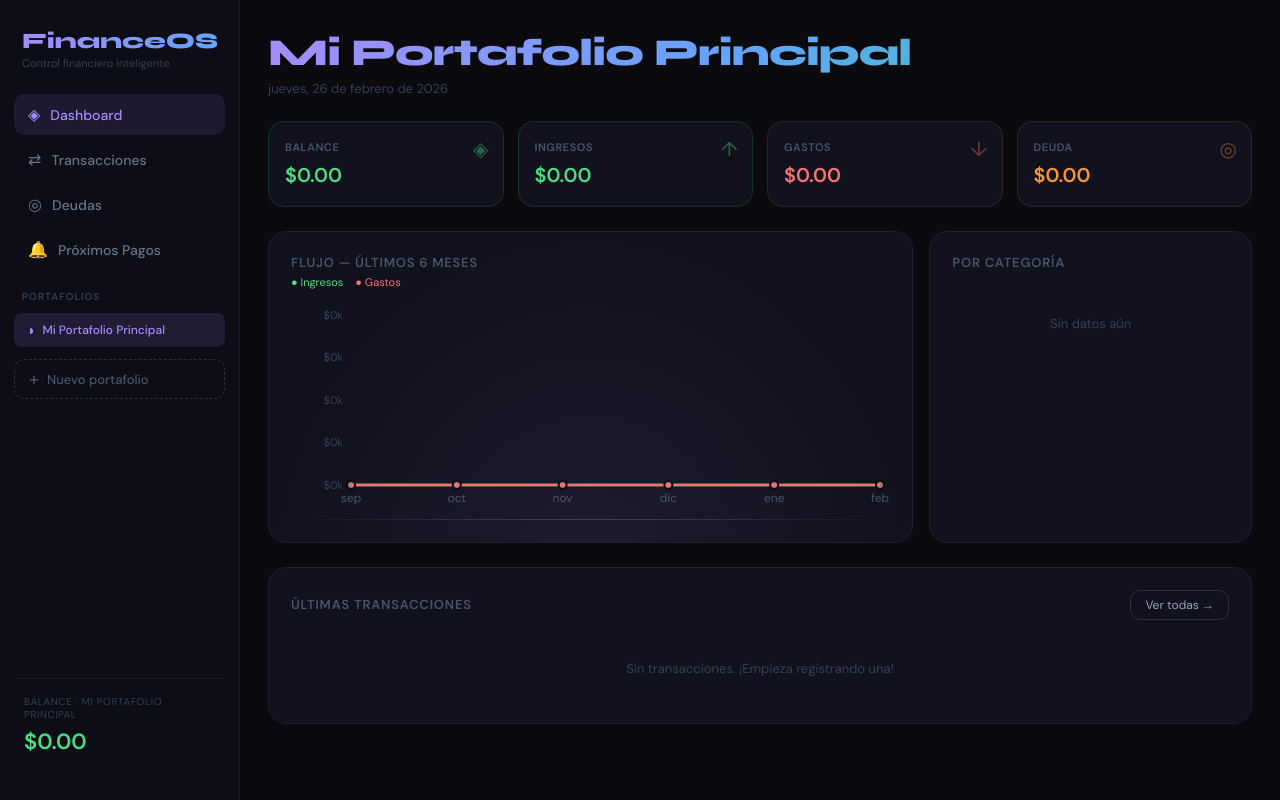
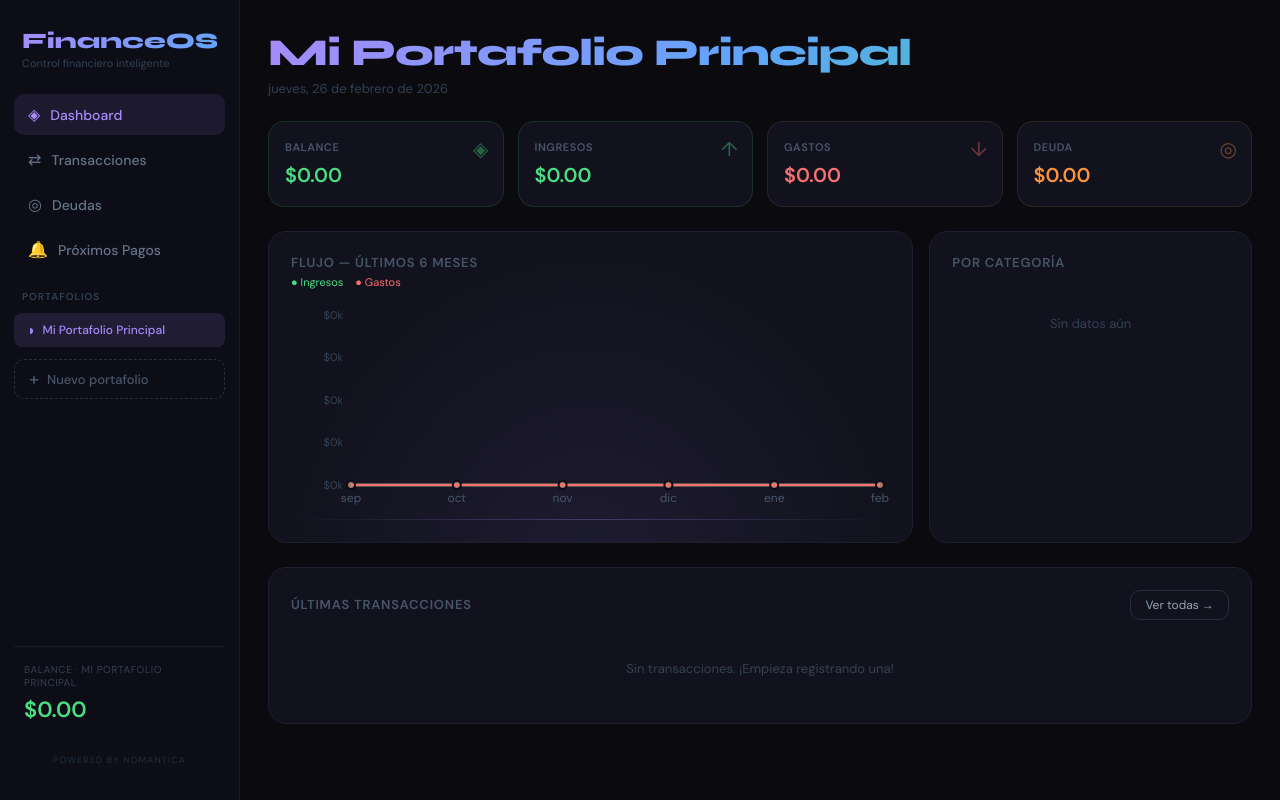
Before and after one commit to andreydial01-hash/FinanCeo, a React (Vite) app: page / in a window 1280 px wide. Built offline with nearby package versions, Linux system fonts and the light colour scheme.

Commit message:
Update App.jsx

```diff
--- a/src/App.jsx
+++ b/src/App.jsx
@@ -200,6 +200,7 @@ export default function App() {
           .sidebar.open{left:0!important}
           .sidebar-overlay{display:block;position:fixed;inset:0;background:rgba(0,0,0,.6);z-index:130;backdrop-filter:blur(3px)}
           .main-content{padding:20px 16px!important;padding-top:calc(60px + env(safe-area-inset-top))!important}
+          .sidebar-logo{padding-left:52px!important}
           .grid2{grid-template-columns:1fr!important}
           .stats-grid{grid-template-columns:1fr 1fr!important}
           .chart-grid{grid-template-columns:1fr!important}
@@ -243,7 +244,7 @@ export default function App() {
       <div style={{ display:"flex", minHeight:"100vh" }}>
         {/* ── SIDEBAR ── */}
         <div className={`sidebar ${sidebarOpen?"open":""}`} style={{ width:240, background:"#0d0d17", borderRight:"1px solid #1a1a2a", padding:"28px 14px", display:"flex", flexDirection:"column", gap:4, flexShrink:0 }}>
-          <div style={{ padding:"0 8px 20px" }}>
+          <div className="sidebar-logo" style={{ padding:"0 8px 20px" }}>
             <div style={{ fontFamily:"'Syne',sans-serif", fontSize:22, fontWeight:900, background:"linear-gradient(135deg,#a78bfa,#60a5fa)", WebkitBackgroundClip:"text", WebkitTextFillColor:"transparent" }}>FinanceOS</div>
             <div style={{ fontSize:11, color:"#334155", marginTop:2 }}>Control financiero inteligente</div>
           </div>
@@ -282,6 +283,10 @@ export default function App() {
           <div style={{ marginTop:"auto", padding:"16px 10px", borderTop:"1px solid #1a1a2a" }}>
             <div style={{ fontSize:10, color:"#334155", textTransform:"uppercase", letterSpacing:".06em" }}>Balance · {portfolio.name}</div>
             <div style={{ fontSize:22, fontWeight:700, color:balance>=0?"#4ade80":"#f87171", marginTop:6 }}>{fmt(balance)}</div>
+          </div>
+          {/* Powered by */}
+          <div style={{ padding:"10px 10px 6px", textAlign:"center" }}>
+            <div style={{ fontSize:9, color:"#1e2a3a", letterSpacing:".12em", textTransform:"uppercase", fontWeight:500 }}>Powered by Nomantica</div>
           </div>
         </div>
 
```
